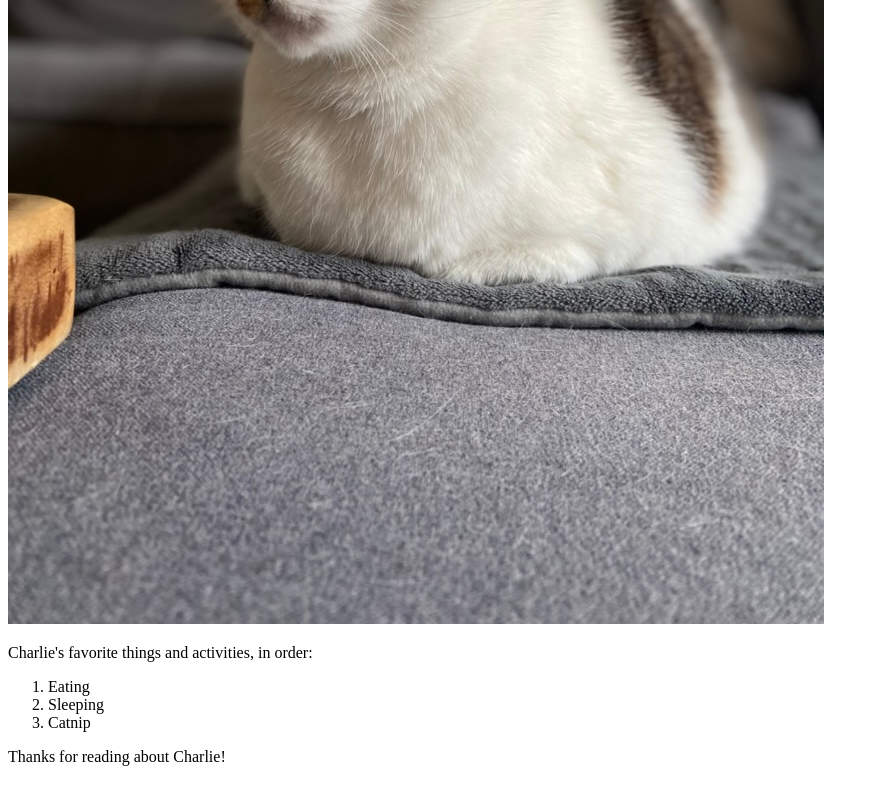
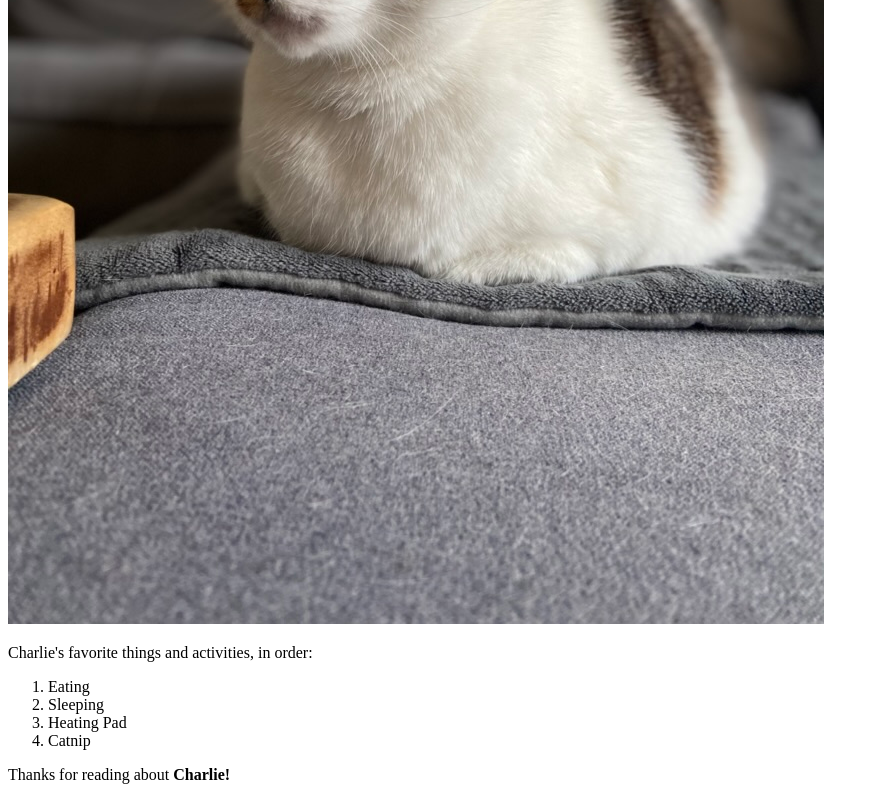
Before and after one commit to ryan-spencer1220/pet-page, a plain HTML site: page pet-page.html in a window 1280 px wide. Shown: the part 589-1389 px from the top of the page, without its empty margins (0-879 px from the left). Drawn offline with Linux system fonts and the light colour scheme.

Commit message:
Add additional thing and change formatting

```diff
--- a/pet-page.html
+++ b/pet-page.html
@@ -11,9 +11,10 @@
     <ol>
       <li>Eating</li>
       <li>Sleeping</li>
+      <li>Heating Pad</li>
       <li>Catnip</li>
     </ol>
 
-    <p>Thanks for reading about Charlie!</p>
+    <p>Thanks for reading about <strong>Charlie!</strong></p>
   </body>
 </html>
```
